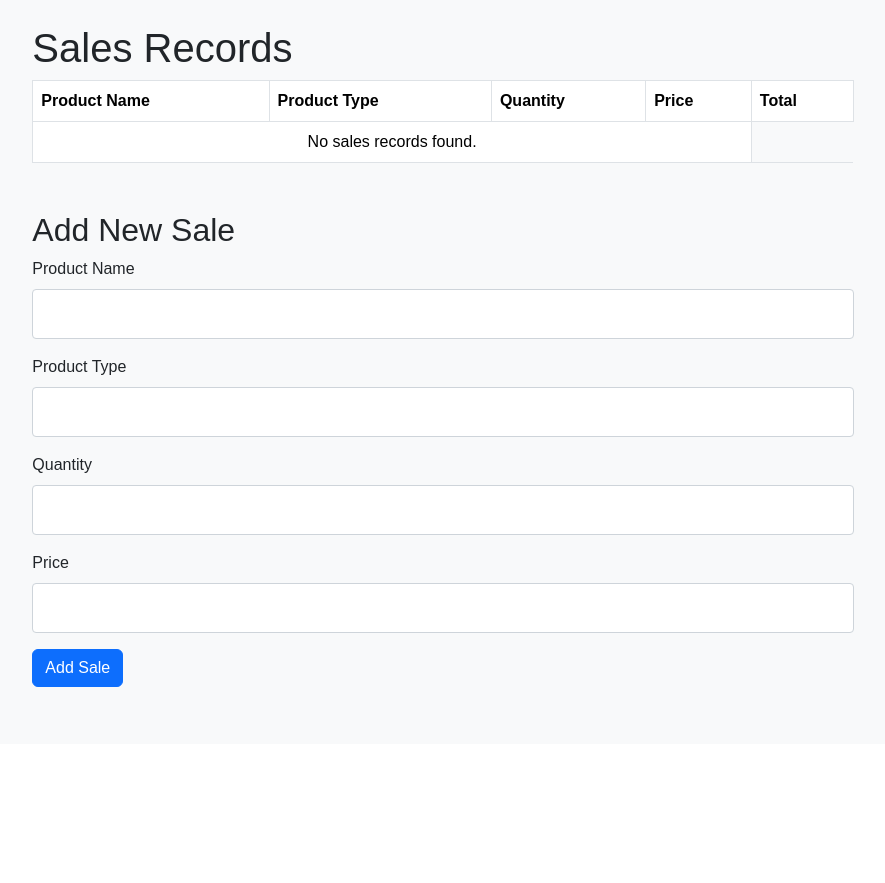
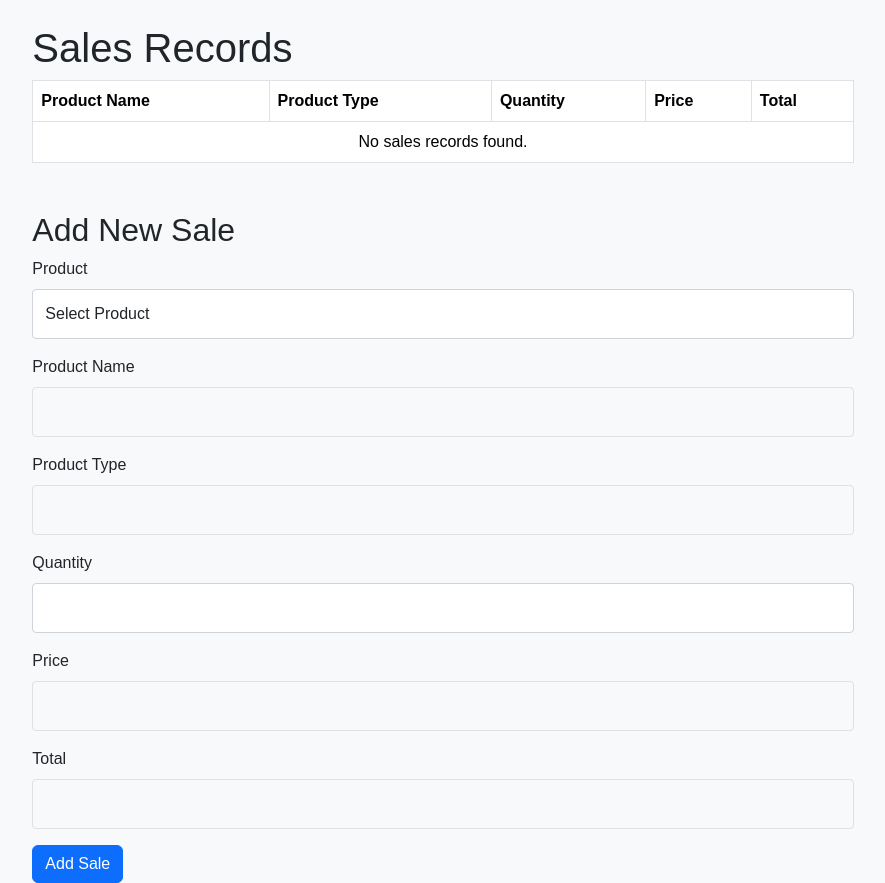
Before and after one commit to lalala0095/myPersonalApp, a Flask app: page /sales/sales_records in a window 1280 px wide. Shown: the part 56-939 px from the top of the page, without its empty margins (197-1082 px from the left). Before the commit the page ends 743 px from the top, so only its background shows below. Run offline with Flask 3, Linux system fonts and the light colour scheme; data that the repository does not hold is empty.

Commit message:
products are referenced in sales

```diff
--- a/app/routes/sales.py
+++ b/app/routes/sales.py
@@ -7,17 +7,21 @@ sales_blueprint = Blueprint('sales_blueprint', __name__)
 
 @sales_blueprint.route('/sales_records', methods=['GET', 'POST'])
 def sales():
+    sales_records = list(db.sales.find())
+    products = list(db.products.find())
     if request.method == 'POST':
         # Add a new sales record
         date_inserted = datetime.now()
+        product_id = request.form.get('product_id')
         product_name = request.form.get('product_name')
+        product_type = request.form.get('product_type')
         quantity = request.form.get('quantity')
         price = request.form.get('price')
-        product_type = request.form.get('product_type')
 
         if product_name and quantity and price:
             new_record = {
                 "date_inserted": date_inserted,
+                "product_id": product_id,
                 "product_name": product_name,
                 "quantity": int(quantity),
                 "product_type": product_type,
@@ -33,4 +37,4 @@ def sales():
 
     # Fetch all sales records from the database
     sales_records = list(db.sales.find())
-    return render_template('sales.html', sales_records=sales_records)
+    return render_template('sales.html', sales_records=sales_records, products=products)
--- a/app/static/css/style.css
+++ b/app/static/css/style.css
@@ -33,6 +33,22 @@ header {
 .form-control:focus {
     border-color: #66afe9;
     box-shadow: 0 0 8px rgba(102, 175, 233, 0.6); /* Blue glow */
+}
+
+/* Styling for readonly form controls */
+.form-control[readonly] {
+    background-color: #f8f9fa; /* Light background to indicate inactivity */
+    border-color: #e0e0e0; /* Lighter border to show it's inactive */
+    color: #6c757d; /* Grayed text */
+    cursor: not-allowed; /* Indicate it's not clickable */
+}
+
+/* Optional: custom class to target readonly specifically */
+.readonly {
+    background-color: #f8f9fa;
+    border-color: #e0e0e0;
+    color: #6c757d;
+    cursor: not-allowed;
 }
 
 /* Styles for Invalid Fields */
--- a/app/templates/sales.html
+++ b/app/templates/sales.html
@@ -26,7 +26,7 @@
             </tr>
             {% else %}
             <tr>
-                <td colspan="4" class="text-center">No sales records found.</td>
+                <td colspan="5" class="text-center">No sales records found.</td>
             </tr>
             {% endfor %}
         </tbody>
@@ -36,22 +36,77 @@
     <h2 class="mt-5">Add New Sale</h2>
     <form method="POST" action="{{ url_for('sales_blueprint.sales') }}">
         <div class="mb-3">
+            <label for="product_label" class="form-label">Product</label>
+            <select class="form-control" id="product_label" name="product_label" required onchange="updateProductDetails()">
+                <option value="">Select Product</option>
+                {% for product in products %}
+                    <option value="{{ product.product_name }}|{{ product.product_type }}" data-price="{{ product.price }}"
+                        data-product-id="{{ product.product_id }}">
+                        {{ product.product_name }} - {{ product.product_type }}
+                    </option>
+                {% endfor %}
+            </select>
+        </div>
+        <div class="mb-3">
+            <label for="product_id" class="form-label" hidden>Product ID</label>
+            <input type="text" class="form-control" id="product_id" name="product_id" required readonly hidden>
+        </div>
+        <div class="mb-3">
             <label for="product_name" class="form-label">Product Name</label>
-            <input type="text" class="form-control" id="product_name" name="product_name" required>
+            <input type="text" class="form-control" id="product_name" name="product_name" required readonly>
         </div>
         <div class="mb-3">
             <label for="product_type" class="form-label">Product Type</label>
-            <input type="text" class="form-control" id="product_type" name="product_type" required>
+            <input type="text" class="form-control" id="product_type" name="product_type" required readonly>
         </div>
         <div class="mb-3">
             <label for="quantity" class="form-label">Quantity</label>
-            <input type="number" class="form-control" id="quantity" name="quantity" required>
+            <input type="number" class="form-control" id="quantity" name="quantity" required oninput="calculateTotal()">
         </div>
         <div class="mb-3">
             <label for="price" class="form-label">Price</label>
-            <input type="number" step="0.01" class="form-control" id="price" name="price" required>
+            <input type="number" step="0.01" class="form-control" id="price" name="price" required readonly>
+        </div>
+        <div class="mb-3">
+            <label for="total" class="form-label">Total</label>
+            <input type="number" step="0.01" class="form-control" id="total" name="total" required readonly>
         </div>
         <button type="submit" class="btn btn-primary">Add Sale</button>
     </form>
 </div>
+
+
+<script>
+    // Function to update product details when a product is selected
+    function updateProductDetails() {
+        var productSelect = document.getElementById('product_label');
+        var selectedProduct = productSelect.options[productSelect.selectedIndex];
+        var productName = selectedProduct.value.split('|')[0];
+        var productType = selectedProduct.value.split('|')[1];
+        var productId = selectedProduct.getAttribute('data-product-id');
+        var productPrice = selectedProduct.getAttribute('data-price');
+
+        // Set the values in the form fields
+        document.getElementById('product_id').value = productId;
+        document.getElementById('product_name').value = productName;
+        document.getElementById('product_type').value = productType;
+        document.getElementById('price').value = productPrice;
+
+        // Reset quantity and total fields
+        document.getElementById('quantity').value = '';
+        document.getElementById('total').value = '';
+    }
+    // Function to calculate total price based on quantity and product price
+    function calculateTotal() {
+        var quantity = parseFloat(document.getElementById('quantity').value);
+        var price = parseFloat(document.getElementById('price').value);
+
+        if (!isNaN(quantity) && !isNaN(price)) {
+            var total = quantity * price;
+            document.getElementById('total').value = total.toFixed(2);  // Format the total to 2 decimal places
+        } else {
+            document.getElementById('total').value = '';  // Clear total if inputs are invalid
+        }
+    }
+</script>
 {% endblock %}
```
